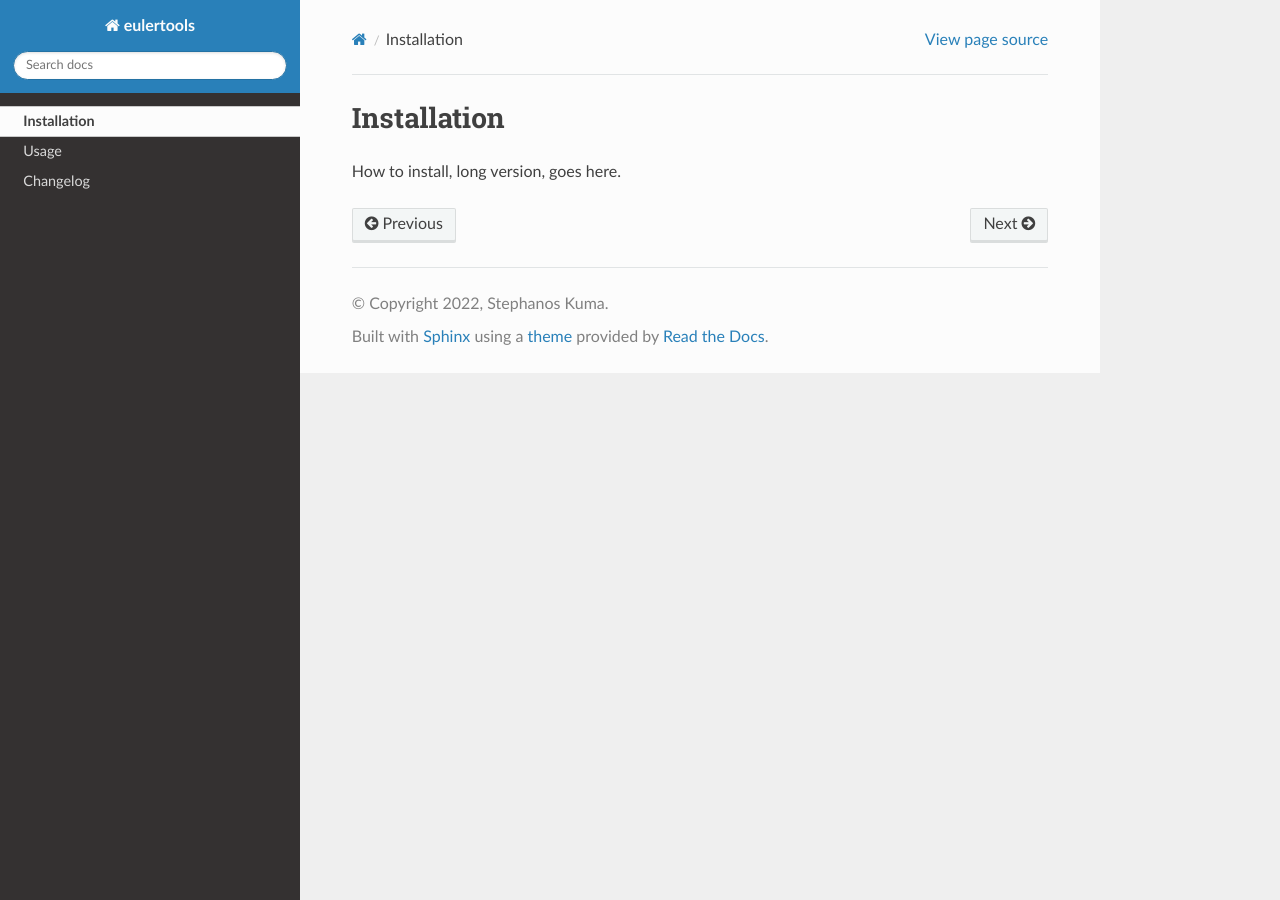
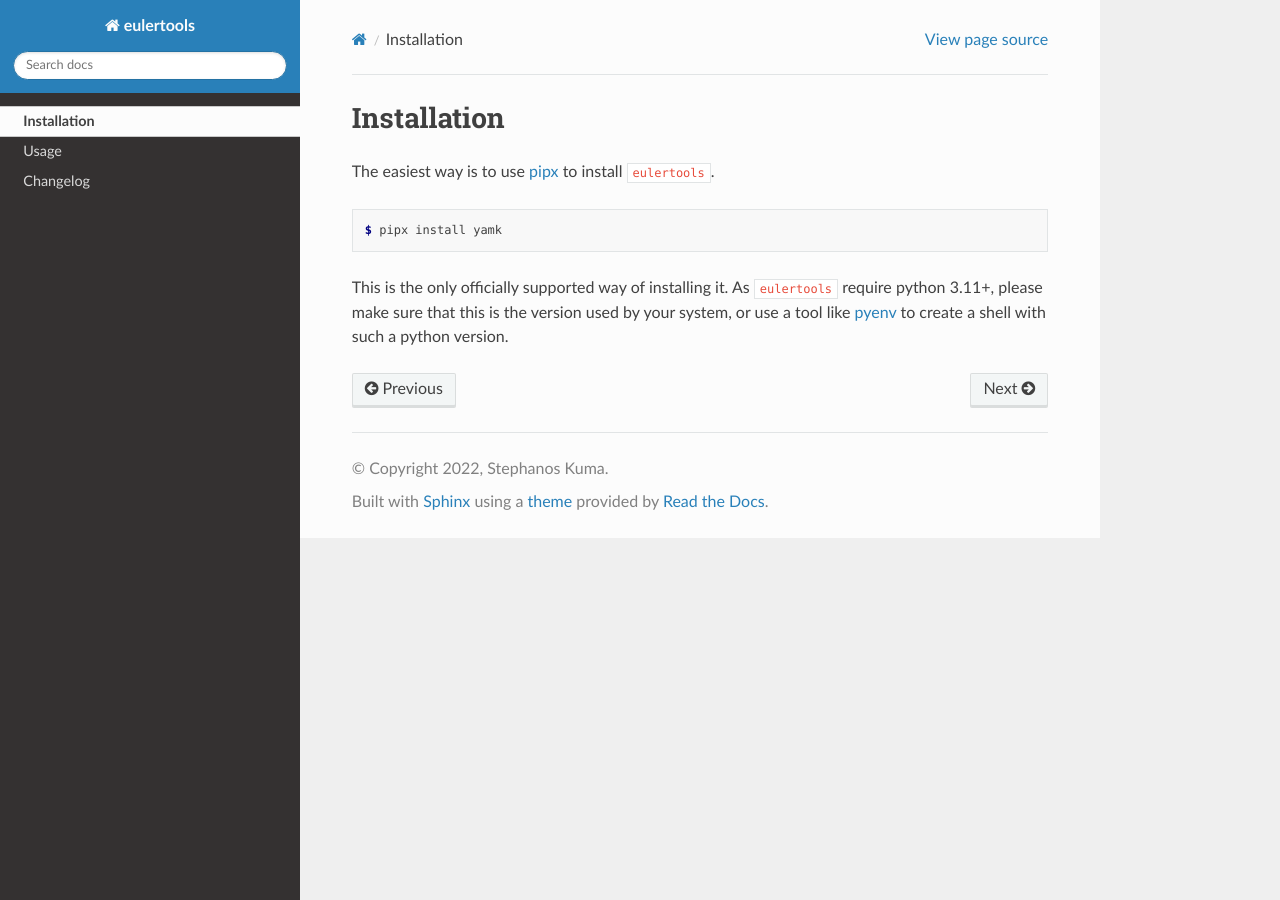
Before and after one commit to spapanik/py-euler, a Sphinx documentation site: the page built from docs/source/installation.rst, in a window 1280 px wide. Built offline with Sphinx 7.4.7 and the Read the Docs theme 2.0.0, drawn with Linux system fonts in a browser that asks for light colours.

Commit message:
Update installation instructions

```diff
--- a/docs/source/installation.rst
+++ b/docs/source/installation.rst
@@ -2,4 +2,16 @@
 Installation
 ============
 
-How to install, long version, goes here.
+The easiest way is to use `pipx`_ to install ``eulertools``.
+
+.. code:: console
+
+   $ pipx install yamk
+
+This is the only officially supported way of installing it.
+As ``eulertools`` require python 3.11+, please make sure that
+this is the version used by your system, or use a tool like
+`pyenv`_ to create a shell with such a python version.
+
+.. _pipx: https://pypa.github.io/pipx/
+.. _pyenv: https://github.com/pyenv/pyenv
```
